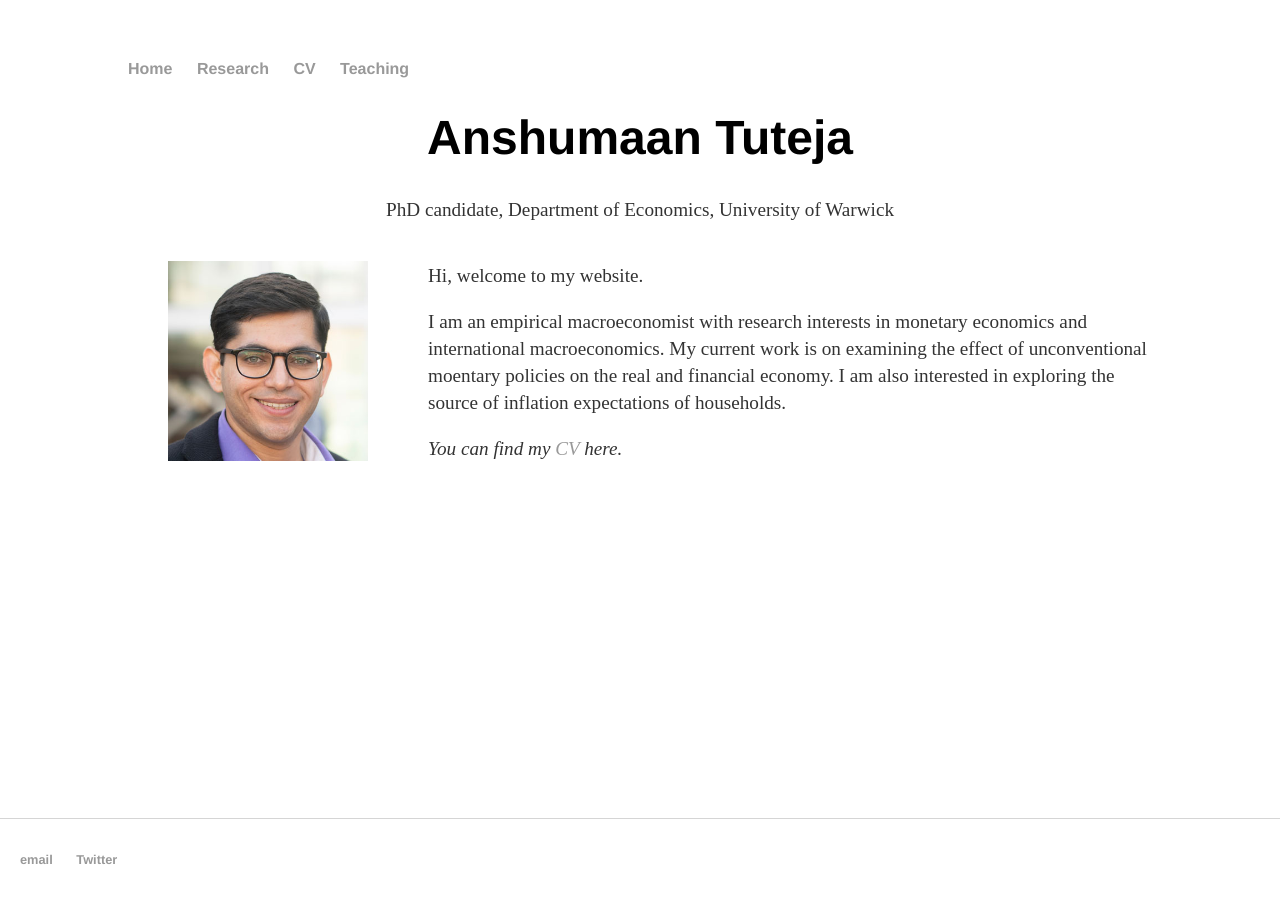
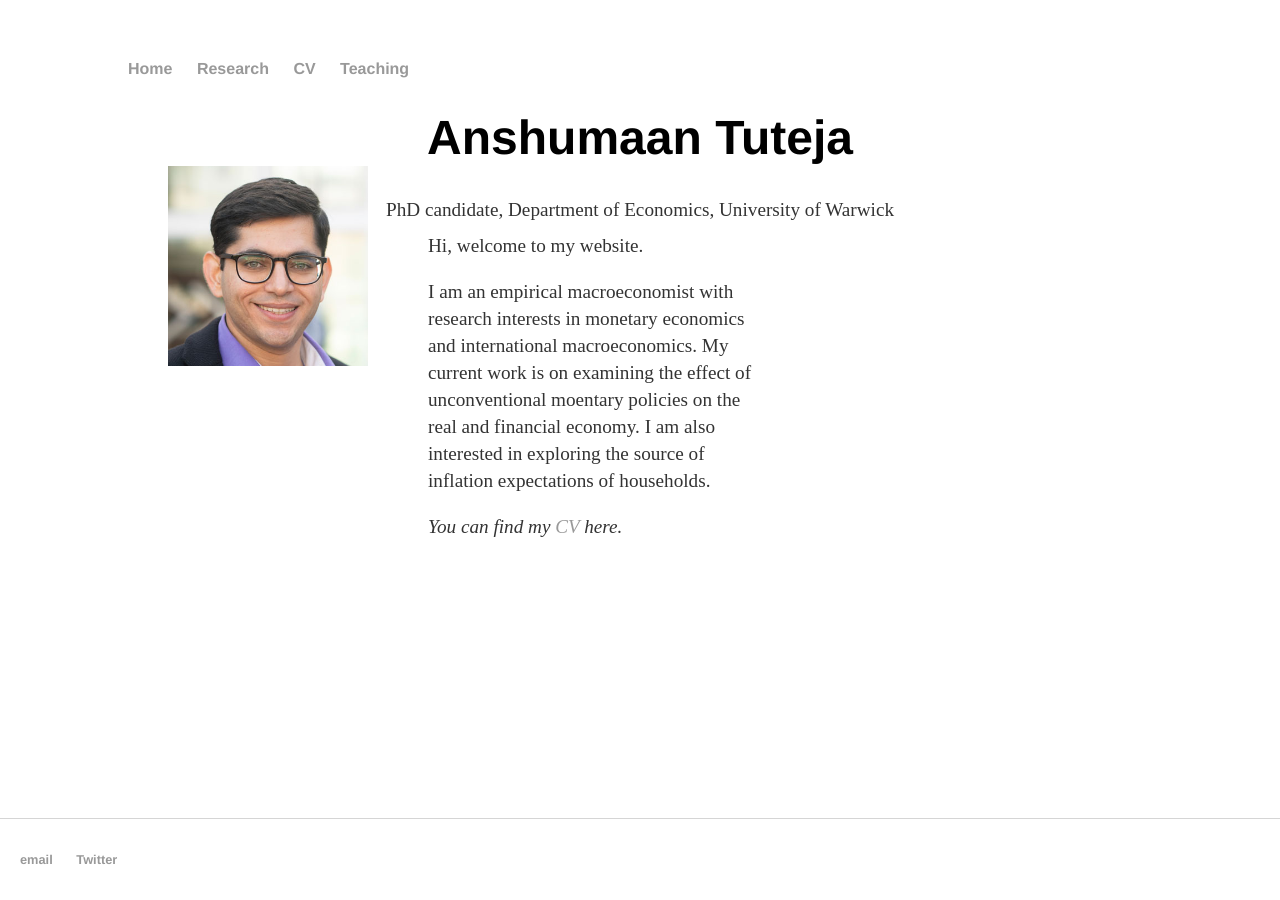
Before and after one commit to anshumaan-tuteja/anshumaan-tuteja.github.io, a Jekyll site: the page built from index.html, in a window 1280 px wide. Built offline with Jekyll 4.4.1, drawn with Linux system fonts in a browser that asks for light colours.

Commit message:
Update main.css
Responsive web design

```diff
--- a/css/main.css
+++ b/css/main.css
@@ -75,3 +75,31 @@
   font-size: 1.2em;
   line-height: 1.4em;
 }
+
+/* Responsive web design for smaller screens */
+
+<meta name="viewport" content="width=device-width, initial-scale=1">
+
+<style>
+  main {
+   display: flex;
+   flex-wrap: wrap;
+   justify-content: space-between;
+  }
+
+  div {
+   flex-basis: 100%;
+    height: 100px;
+    margin-bottom: 0.5rem;
+  }
+
+  @media (min-width: 600px) {
+    main {
+      flex-wrap: nowrap;
+    }
+
+    div {
+      flex-basis: 33%;
+    }
+  }
+</style>
```
